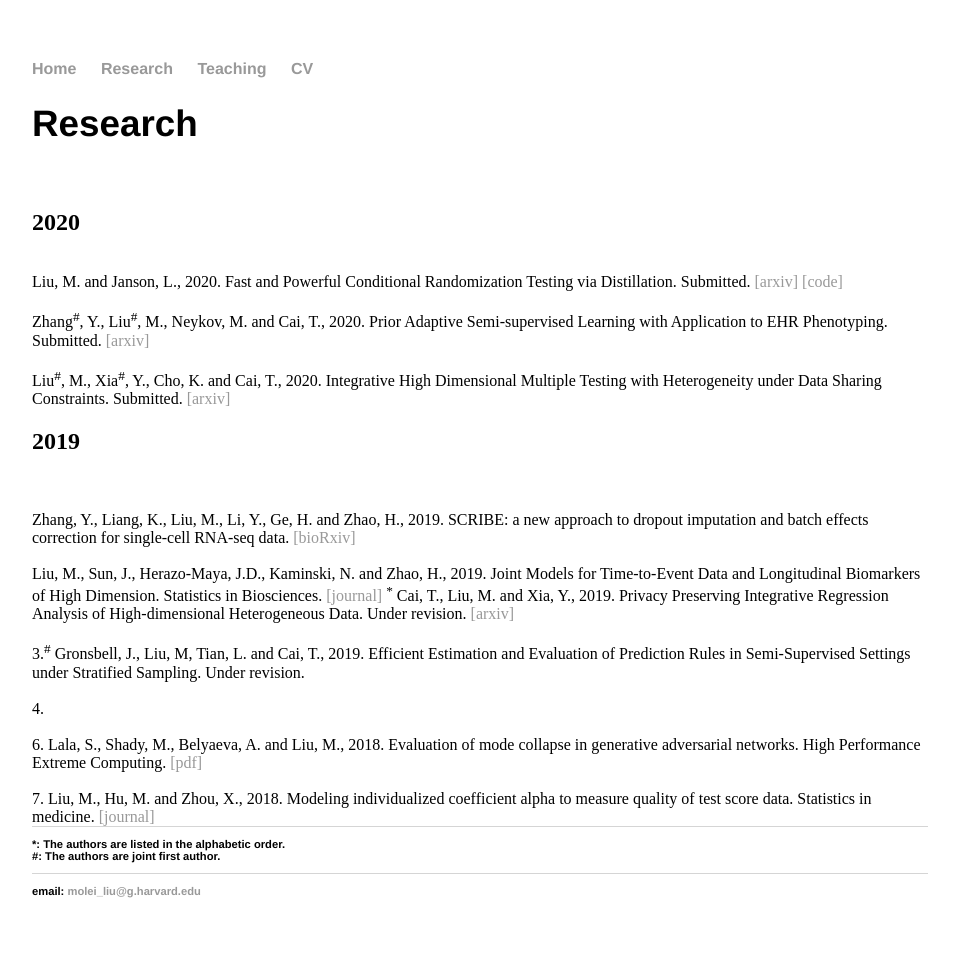
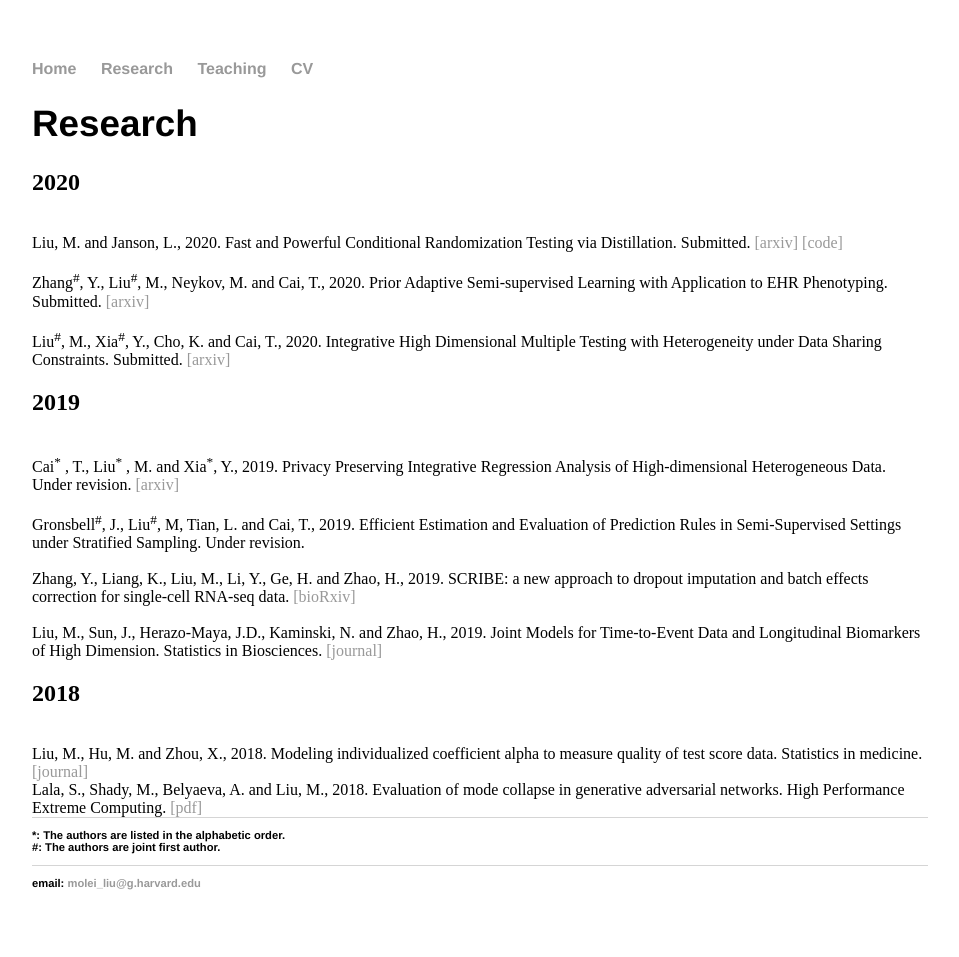
Before and after one commit to moleibobliu/moleibobliu.github.io, a Jekyll site: the page built from pub/index.html, in a window 1280 px wide. Shown: the whole page, without its empty margins (160-1119 px from the left). Built offline with Jekyll 4.4.1, drawn with Linux system fonts in a browser that asks for light colours.

Commit message:
Update index.html

```diff
--- a/pub/index.html
+++ b/pub/index.html
@@ -4,7 +4,7 @@ title: Molei Liu
 ---
 <div class="blurb">
 	<h1> Research </h1>
-	<p>   <br \> <h2> 2020 </h2>
+	<p>   <h2> 2020 </h2>
 	<br \>  Liu, M. and Janson, L., 2020.
 		Fast and Powerful Conditional Randomization Testing via Distillation.
 		Submitted. <a href="https://arxiv.org/abs/2006.03980"> [arxiv] </a>
@@ -18,39 +18,32 @@ title: Molei Liu
 		Integrative High Dimensional Multiple Testing with Heterogeneity under Data Sharing Constraints.
 		Submitted. <a href="https://arxiv.org/abs/2004.00816"> [arxiv] </a>
 
-	<br \> <h2> 2019 </h2>
-
+	<h2> 2019 </h2>
+	<br \>  Cai<sup>*</sup> , T., Liu<sup>*</sup> , M. and Xia<sup>*</sup>, Y., 2019.
+		Privacy Preserving Integrative Regression Analysis of High-dimensional Heterogeneous Data.
+		Under revision. <a href="https://arxiv.org/abs/2006.03980"> [arxiv] </a>
+	<br \>
+	<br \>  Gronsbell<sup>#</sup>, J., Liu<sup>#</sup>, M, Tian, L. and Cai, T., 2019.
+		Efficient Estimation and Evaluation of Prediction Rules in Semi-Supervised Settings under Stratified Sampling.
+		Under revision.
 	<br \>
         <br \>  Zhang, Y., Liang, K., Liu, M., Li, Y., Ge, H. and Zhao, H., 2019.
-                  SCRIBE: a new approach to dropout imputation and batch effects correction for single-cell RNA-seq data.
-                  <a href="https://www.biorxiv.org/content/10.1101/793463v2.abstract"> [bioRxiv] </a>
+                SCRIBE: a new approach to dropout imputation and batch effects correction for single-cell RNA-seq data.
+                <a href="https://www.biorxiv.org/content/10.1101/793463v2.abstract"> [bioRxiv] </a>
 	<br \>
 	<br \>  Liu, M., Sun, J., Herazo-Maya, J.D., Kaminski, N. and Zhao, H., 2019.
 		Joint Models for Time-to-Event Data and Longitudinal Biomarkers of High Dimension.
 		Statistics in Biosciences. <a href="https://link.springer.com/article/10.1007/s12561-019-09256-0"> [journal] </a>
 
-
-	 <sup>*</sup> Cai, T., Liu, M. and Xia, Y., 2019.
-		Privacy Preserving Integrative Regression Analysis of High-dimensional Heterogeneous Data.
-		Under revision. <a href="https://arxiv.org/abs/2006.03980"> [arxiv] </a>
-        <br \>
-
-	<br \> 3.<sup>#</sup> Gronsbell, J., Liu, M, Tian, L. and Cai, T., 2019.
-		Efficient Estimation and Evaluation of Prediction Rules in Semi-Supervised Settings under Stratified Sampling.
-		Under revision.
-	<br \>
-	<br \> 4.
-	<br \>
-
-	<br \> 6. Lala, S., Shady, M., Belyaeva, A. and Liu, M., 2018.
+	<h2> 2018 </h2>
+	<br \>   Liu, M., Hu, M. and Zhou, X., 2018.
+                 Modeling individualized coefficient alpha to measure quality of test score data.
+                 Statistics in medicine. <a href="https://onlinelibrary.wiley.com/doi/abs/10.1002/sim.7812"> [journal] </a>
+	<br \>   Lala, S., Shady, M., Belyaeva, A. and Liu, M., 2018.
                  Evaluation of mode collapse in generative adversarial networks.
                  High Performance Extreme Computing. <a href="http://www.ieee-hpec.org/2018/2018program/index_htm_files/124.pdf"> [pdf] </a>
         <br \>
-        <br \> 7. Liu, M., Hu, M. and Zhou, X., 2018.
-                 Modeling individualized coefficient alpha to measure quality of test score data.
-                 Statistics in medicine. <a href="https://onlinelibrary.wiley.com/doi/abs/10.1002/sim.7812"> [journal] </a>
-
-        </h1>
+	</h1>
 	<footer>
 	    <ul>
 	           <li> *: The authors are listed in the alphabetic order. </a></li>
```
